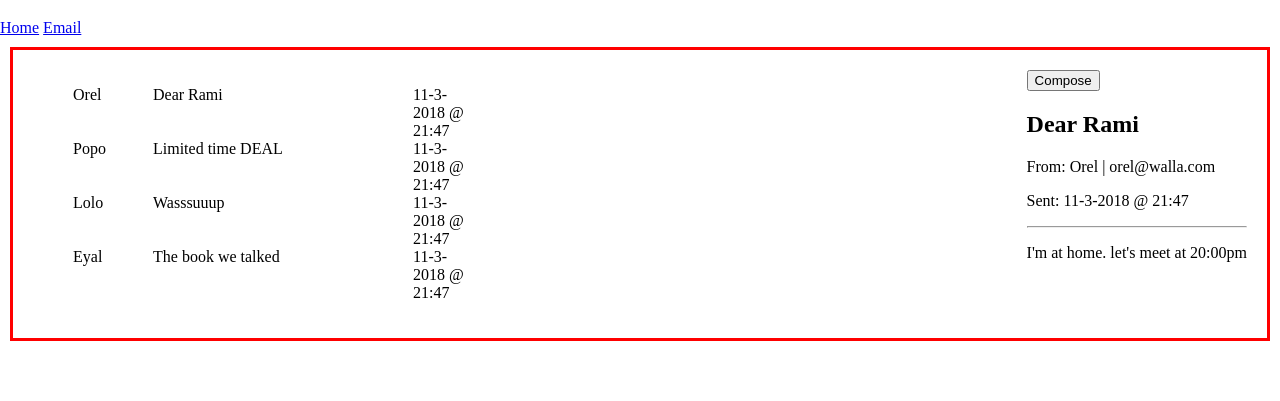
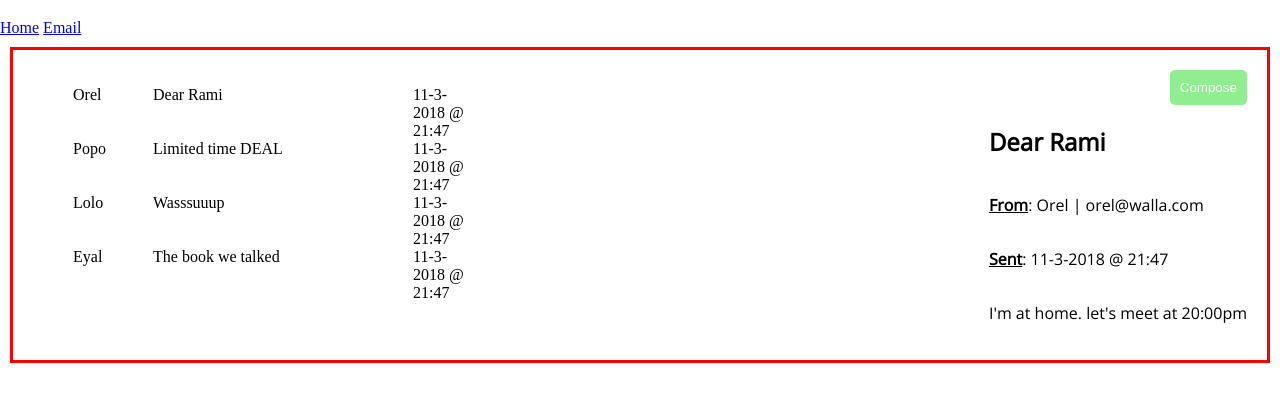
Before and after one commit to ebenzeev/appsus, a plain HTML site: page index.html in a window 1280 px wide. Both pictures are taken after a click on the link "Email". Shown: the part 61-462 px from the top of the page. Drawn offline with nearby package versions, Linux system fonts and the light colour scheme.

Commit message:
some css work

```diff
--- /dev/null
+++ b/css/fonts.css
@@ -0,0 +1 @@
+@import url('https://fonts.googleapis.com/css?family=Open+Sans');
--- /dev/null
+++ b/css/helpers.css
@@ -0,0 +1,19 @@
+* {
+    box-sizing: border-box;
+}
+
+.flex {
+    display: flex;
+}
+
+.direction-col{
+    flex-direction: column;
+}
+
+.bold {
+    font-weight: bold;
+}
+
+.underline{
+    text-decoration: underline;
+}
--- a/css/style.css
+++ b/css/style.css
@@ -1,6 +1,5 @@
-* {
-    box-sizing: border-box;
-}
+@import './fonts.css';
+@import './helpers.css';
 
 body {
     margin: 0;
@@ -61,3 +60,23 @@ body {
 .email-preview {
     min-width: 30%;
 }
+
+.email-details > .btn {
+    margin: 0 0 0 70%;
+    color: white;
+    padding: 10px;
+    border: none;
+    border-radius: 5px;
+    /* border-radius: 6px; */
+    background-color: lightgreen;
+    /* font-family: "Open Sans" */
+}
+
+.email-details{
+    font-family: "Open Sans"
+}
+
+.email-details > h2{
+    font: bold;
+    font-feature-settings:
+}
--- a/js/cmps/mister-email/email-details.js
+++ b/js/cmps/mister-email/email-details.js
@@ -2,13 +2,12 @@ export default {
     props: ['email'],
     template: `
         <section>
-          <div>
-            <button> Compose </button>
-            <div>
+          <div class="email-details flex direction-col">
+            <button class="btn"> Compose </button>
+            <div class="flex direction-col">
                 <h2>{{ email.subject }}</h2>
-                <p>From: {{ email.sendFrom.name }} | {{ email.sendFrom.email }} </p>
-                <p>Sent: {{ email.sentAt }}</p>
-                <hr>
+                <p><span  class="bold underline">From</span>: {{ email.sendFrom.name }} | {{ email.sendFrom.email }} </p>
+                <p><span  class="bold underline">Sent</span>: {{ email.sentAt }}</p>
                 <p>{{ email.body }}</p>
             </div>
             </div>
```
